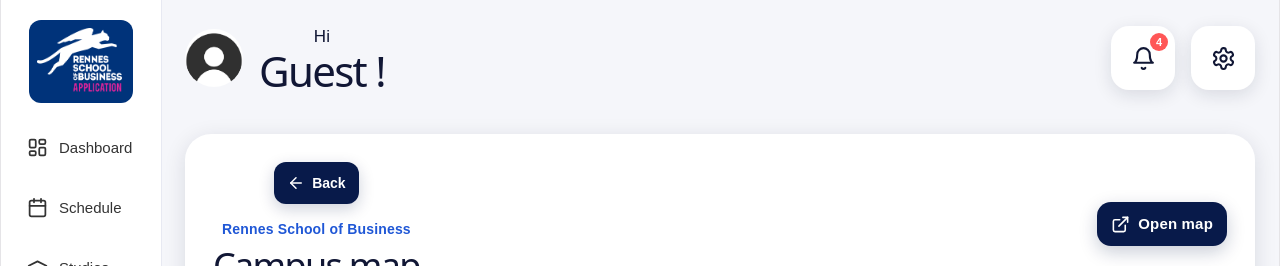
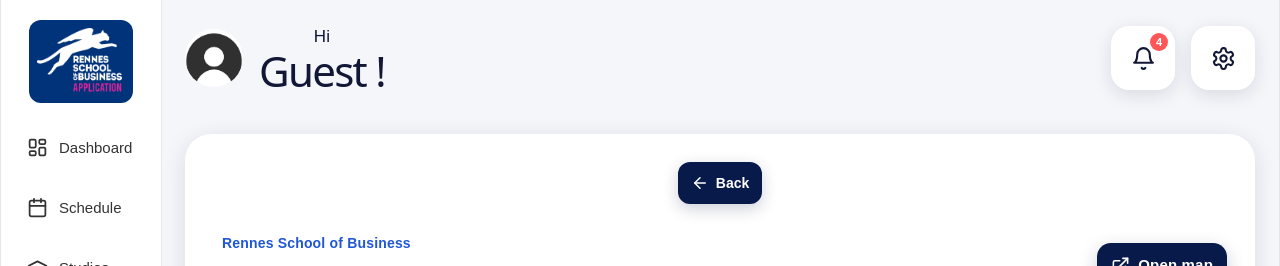
Before and after one commit to TechByAK/figma, a React (Vite) app: page /campus-map in a window 1280 px wide. Shown: the top 266 px of the page. Built offline with nearby package versions, Linux system fonts and the light colour scheme.

Commit message:
Polish support and service layouts

```diff
--- a/src/pages/CampusMap.jsx
+++ b/src/pages/CampusMap.jsx
@@ -30,12 +30,15 @@ function CampusMap() {
 function CampusMapContent({ isDesktop, onBack }) {
   return (
     <section style={isDesktop ? panel : mobilePanel}>
+      <div style={backRow}>
+        <button onClick={onBack} style={backButton} type="button">
+          <AppIcon name="arrowLeft" size={18} />
+          <span>Back</span>
+        </button>
+      </div>
+
       <div style={header}>
         <div>
-          <button onClick={onBack} style={backButton} type="button">
-            <AppIcon name="arrowLeft" size={18} />
-            <span>Back</span>
-          </button>
           <p style={eyebrow}>Rennes School of Business</p>
           <h1 style={title}>Campus map</h1>
         </div>
@@ -130,6 +133,12 @@ const title = {
   color: "#111735",
   fontSize: "clamp(26px, 4vw, 36px)",
   lineHeight: 1.12,
+};
+
+const backRow = {
+  display: "flex",
+  justifyContent: "center",
+  marginBottom: "14px",
 };
 
 const backButton = {
--- a/src/pages/Help.jsx
+++ b/src/pages/Help.jsx
@@ -603,18 +603,20 @@ const statusGrid = {
 
 const statusItem = {
   display: "flex",
-  alignItems: "flex-start",
-  gap: "10px",
+  flexDirection: "column",
+  alignItems: "center",
+  justifyContent: "center",
+  gap: "8px",
   borderRadius: "14px",
   padding: "12px",
   background: "#f5f7fb",
+  textAlign: "center",
 };
 
 const statusDot = {
   width: "10px",
   height: "10px",
   flexShrink: 0,
-  marginTop: "6px",
   borderRadius: "50%",
   background: "#22a95a",
 };
@@ -631,6 +633,7 @@ const statusText = {
   color: "#4d5872",
   fontSize: "14px",
   fontWeight: "700",
+  textAlign: "center",
 };
 
 const contactsGrid = {
--- a/src/pages/SchoolServices.jsx
+++ b/src/pages/SchoolServices.jsx
@@ -100,7 +100,10 @@ function ServiceCard({ isOpen, onToggle, service }) {
             <Detail label="Location" value={service.location} />
           </div>
 
-          <p style={detailText}>{service.details}</p>
+          <p style={detailText}>
+            <span style={noteMark}>*</span>
+            <span>{service.details}</span>
+          </p>
 
           <a href={`mailto:${service.contact}`} style={contactButton}>
             <AppIcon name="mail" size={18} />
@@ -433,10 +436,25 @@ const detailLabel = {
 
 const detailText = {
   margin: 0,
-  color: "#111735",
-  fontSize: "16px",
-  lineHeight: 1.55,
+  display: "flex",
+  alignItems: "flex-start",
+  justifyContent: "center",
+  gap: "6px",
+  borderRadius: "12px",
+  padding: "9px 11px",
+  background: "#f9fbff",
+  color: "#4d5872",
+  fontSize: "13px",
+  fontWeight: "700",
+  lineHeight: 1.4,
+  textAlign: "center",
   overflowWrap: "anywhere",
+};
+
+const noteMark = {
+  flexShrink: 0,
+  color: "#1f57d6",
+  fontWeight: "900",
 };
 
 const contactButton = {
```
